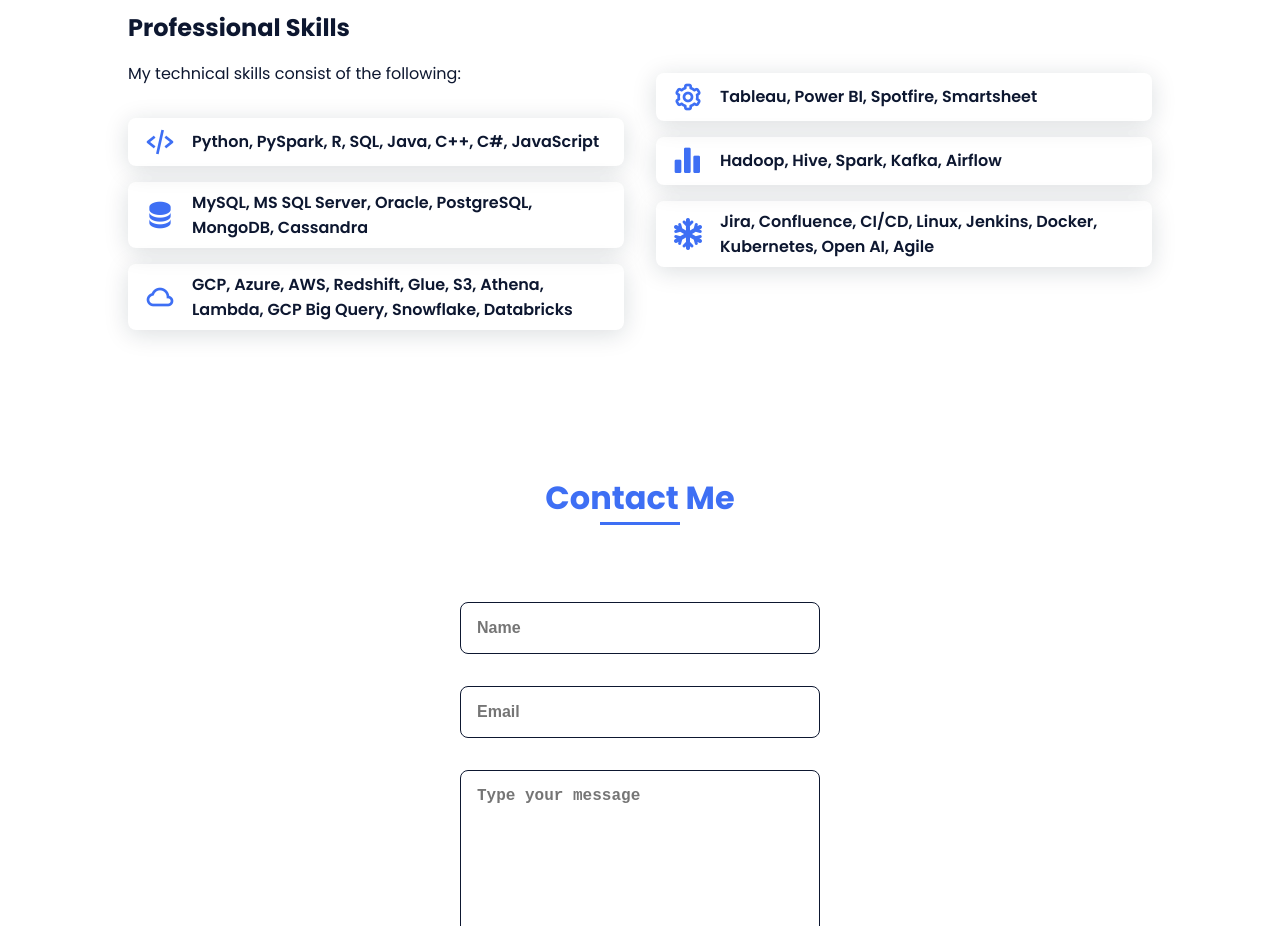
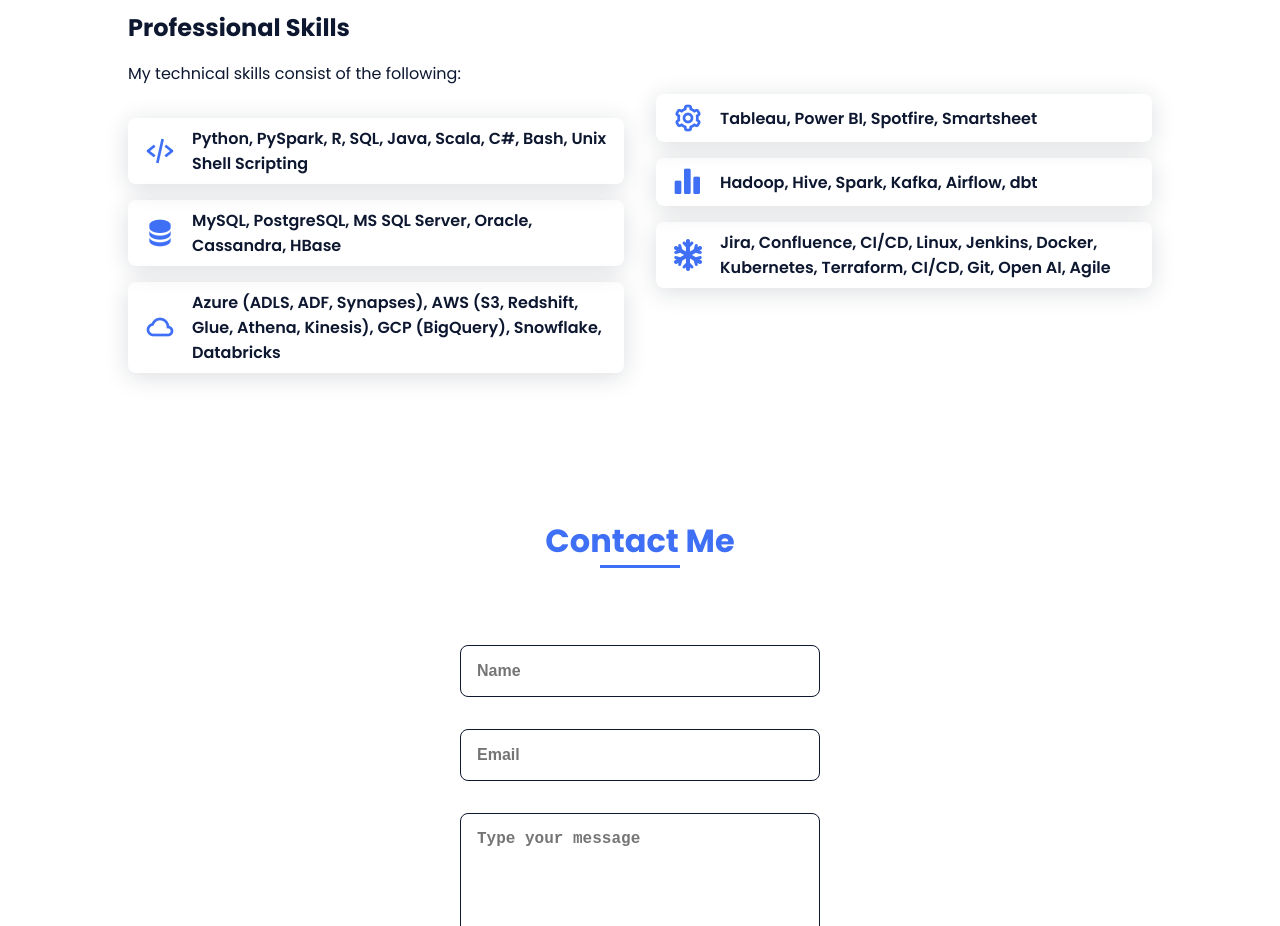
Before and after one commit to imverma/saurabh-verma.github.io, a plain HTML site: page index.html in a window 1280 px wide. Shown: the part 2740-3666 px from the top of the page. Drawn offline with nearby package versions, Linux system fonts and the light colour scheme.

Commit message:
Update index.html

```diff
--- a/index.html
+++ b/index.html
@@ -192,21 +192,21 @@
                         <div class="skills__data">
                             <div class="skills__names">
                                 <i class='bx bx-code-alt skills__icon'></i> <!-- Python Icon -->
-                                <span class="skills__name">Python, PySpark, R, SQL, Java, C++, C#, JavaScript</span>
+                                <span class="skills__name">Python, PySpark, R, SQL, Java, Scala, C#, Bash, Unix Shell Scripting</span>
                             </div>
                         </div>
 
                         <div class="skills__data">
                             <div class="skills__names">
                                 <i class='bx bxs-data skills__icon'></i> <!-- SQL Icon -->
-                                <span class="skills__name">MySQL, MS SQL Server, Oracle, PostgreSQL, MongoDB, Cassandra</span>
+                                <span class="skills__name">MySQL, PostgreSQL, MS SQL Server, Oracle, Cassandra, HBase</span>
                             </div>
                         </div>
 
                         <div class="skills__data">
                             <div class="skills__names">
                                 <i class='bx bx-cloud skills__icon'></i> <!-- AWS Cloud Icon -->
-                                <span class="skills__name">GCP, Azure, AWS, Redshift, Glue, S3, Athena, Lambda, GCP Big Query, Snowflake, Databricks</span>
+                                <span class="skills__name">Azure (ADLS, ADF, Synapses), AWS (S3, Redshift, Glue, Athena, Kinesis), GCP (BigQuery), Snowflake, Databricks</span>
                             </div>
                         </div>
 
@@ -223,14 +223,14 @@
                         <div class="skills__data">
                             <div class="skills__names">
                                 <i class='bx bxs-bar-chart-alt-2 skills__icon'></i>
-                                <span class="skills__name">Hadoop, Hive, Spark, Kafka, Airflow</span>
+                                <span class="skills__name">Hadoop, Hive, Spark, Kafka, Airflow, dbt</span>
                             </div>
                         </div>
 
                         <div class="skills__data">
                             <div class="skills__names">
                                 <i class='fas fa-snowflake skills__icon'></i>
-                                <span class="skills__name">Jira, Confluence, CI/CD, Linux, Jenkins, Docker, Kubernetes, Open AI, Agile</span>
+                                <span class="skills__name">Jira, Confluence, CI/CD, Linux, Jenkins, Docker, Kubernetes, Terraform, CI/CD, Git, Open AI, Agile</span>
                             </div>
                         </div>
                     </div>
```
